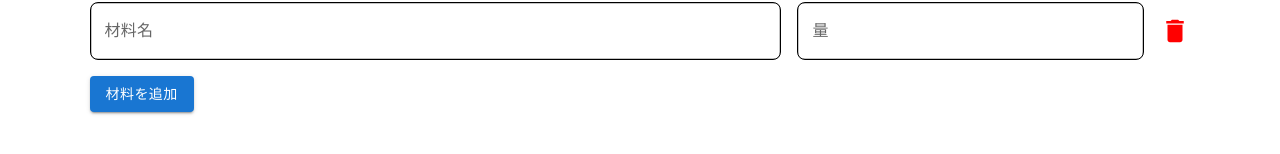
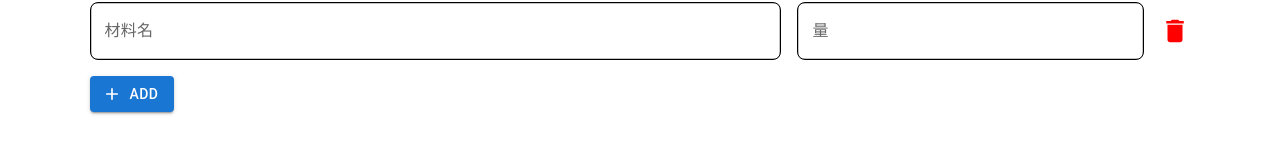
Before and after one commit to nkserveren26/myrecipe-frontend, a React (Create React App) app: page /recipes/new in a window 1280 px wide. Shown: the part 500-654 px from the top of the page. Built offline with nearby package versions, Linux system fonts and the light colour scheme.

Commit message:
AddRecipeページの修正。材料追加ボタンのレイアウト修正。

```diff
--- a/src/components/page/AddRecipe.tsx
+++ b/src/components/page/AddRecipe.tsx
@@ -3,6 +3,7 @@ import React, { useState } from "react";
 import { RequiredLabel } from "../label/RequiredLabel";
 import { Ingredient } from "../interface/interface";
 import DeleteIcon from '@mui/icons-material/Delete';
+import AddIcon from '@mui/icons-material/Add';
 
 export const AddRecipe: React.FC = () => {
 
@@ -101,8 +102,12 @@ export const AddRecipe: React.FC = () => {
                         </IconButton>
                     </Box>
                 ))}
-                <Button variant="contained" color="primary" onClick={handleAddIngredient}>
-                    材料を追加
+                <Button
+                    variant="contained"
+                    onClick={handleAddIngredient}
+                    startIcon={<AddIcon />}
+                >
+                    Add
                 </Button>
             </Box>
         </>
```
